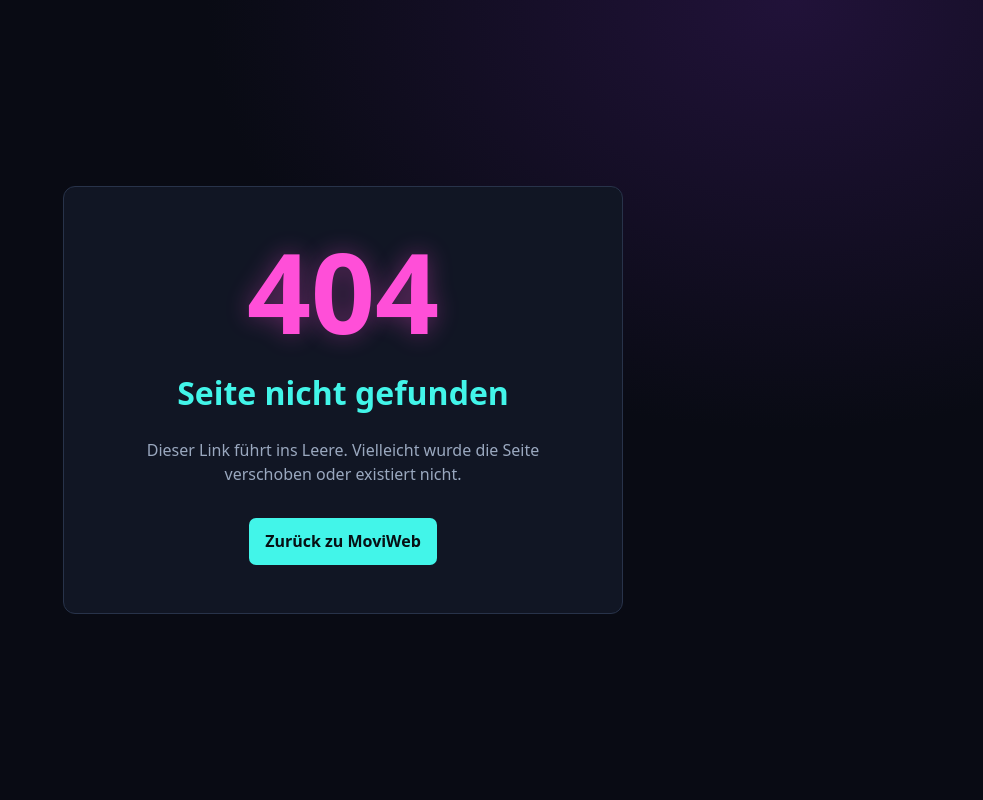
After one commit to pogozone/msit_MovieDatabase, a Flask app: template templates/404.html in a window 1280 px wide. The commit adds this page. Shown: the whole page, without its empty margins (297-1280 px from the left). Run offline with Flask 3, Linux system fonts and the light colour scheme; the template is opened without the code that fills it, so the values that code supplies are empty.

Commit message:
error handling

```diff
--- a/app.py
+++ b/app.py
@@ -1,10 +1,13 @@
-from flask import Flask, render_template, request, redirect, url_for
+import os
+
+from flask import Flask, abort, flash, render_template, request, redirect, url_for
 import requests
 from sqlalchemy import inspect, text
 from database import db
 from models import User, Movie
 
 app = Flask(__name__)
+app.config["SECRET_KEY"] = os.environ.get("SECRET_KEY", "dev-only-change-me")
 
 # Konfiguration der SQLite-Datenbank
 app.config["SQLALCHEMY_DATABASE_URI"] = "sqlite:///moviweb.db"
@@ -35,17 +38,19 @@ def index():
 @app.route("/add_user", methods=["POST"])
 def add_user():
     """Neuen Nutzer anlegen."""
-    name = request.form.get("name")
-    if name:
-        # Prüfen, ob der Nutzer schon existiert
-        statement = db.select(User).filter_by(name=name)
-        existing_user = db.session.execute(statement).scalar_one_or_none()
+    name = request.form.get("name", "").strip()
+    if not name:
+        flash("Bitte gib einen Namen ein.", "error")
+        return redirect(url_for("index"))
 
-        if not existing_user:
-            new_user = User(name=name)
-            db.session.add(new_user)
-            db.session.commit()
-
+    statement = db.select(User).filter_by(name=name)
+    existing_user = db.session.execute(statement).scalar_one_or_none()
+    if existing_user:
+        flash("Dieser Nutzername ist bereits vergeben.", "error")
+    else:
+        db.session.add(User(name=name))
+        db.session.commit()
+        flash(f"Nutzer „{name}“ wurde angelegt.", "success")
     return redirect(url_for("index"))
 
 
@@ -54,17 +59,23 @@ def user_movies(user_id):
     """Filmbibliothek des Nutzers anzeigen."""
     user = db.session.get(User, user_id)
     if not user:
-        return "Nutzer nicht gefunden", 404
-
-    return render_template("movies.html", user=user, movies=user.movies)
+        abort(404)
+    movies = user.movies
+    return render_template("movies.html", user=user, movies=movies)
 
 
 @app.route("/user/<int:user_id>/add", methods=["POST"])
 def add_movie(user_id):
     """Film über OMDb API suchen und speichern."""
-    movie_title = request.form.get("title")
+    movie_title = request.form.get("title", "").strip()
+    if not movie_title:
+        flash("Bitte gib einen Filmtitel ein.", "error")
+        return redirect(url_for("user_movies", user_id=user_id))
 
-    if movie_title:
+    if not db.session.get(User, user_id):
+        abort(404)
+
+    try:
         response = requests.get(
             "https://www.omdbapi.com/",
             params={"t": movie_title, "apikey": OMDB_API_KEY},
@@ -72,33 +83,31 @@ def add_movie(user_id):
         )
         response.raise_for_status()
         data = response.json()
+    except requests.RequestException:
+        flash("OMDb ist gerade nicht erreichbar. Bitte versuche es später erneut.", "error")
+        return redirect(url_for("user_movies", user_id=user_id))
 
-        if data.get("Response") == "True":
-            title = data.get("Title")
-            year = data.get("Year")
-            director = data.get("Director")
-            genre = data.get("Genre")
-            poster_url = data.get("Poster")
-            if poster_url == "N/A":
-                poster_url = None
+    if data.get("Response") != "True":
+        if data.get("Error") == "Movie not found!":
+            flash(f"Zu „{movie_title}“ wurde kein Film gefunden.", "error")
         else:
-            title = movie_title
-            year = "Unbekannt"
-            director = "Unbekannt"
-            genre = "Unbekannt"
-            poster_url = None
+            flash("OMDb konnte den Film nicht suchen. Bitte prüfe die API-Konfiguration.", "error")
+        return redirect(url_for("user_movies", user_id=user_id))
 
-        new_movie = Movie(
-            title=title,
-            year=year,
-            director=director,
-            genre=genre,
-            poster_url=poster_url,
-            user_id=user_id
-        )
-        db.session.add(new_movie)
-        db.session.commit()
-
+    poster_url = data.get("Poster")
+    if poster_url == "N/A":
+        poster_url = None
+    new_movie = Movie(
+        title=data.get("Title") or movie_title,
+        year=data.get("Year"),
+        director=data.get("Director"),
+        genre=data.get("Genre"),
+        poster_url=poster_url,
+        user_id=user_id
+    )
+    db.session.add(new_movie)
+    db.session.commit()
+    flash(f"„{new_movie.title}“ wurde hinzugefügt.", "success")
     return redirect(url_for("user_movies", user_id=user_id))
 
 
@@ -106,9 +115,11 @@ def add_movie(user_id):
 def delete_movie(movie_id, user_id):
     """Film löschen."""
     movie = db.session.get(Movie, movie_id)
-    if movie:
-        db.session.delete(movie)
-        db.session.commit()
+    if not movie or movie.user_id != user_id:
+        abort(404)
+    db.session.delete(movie)
+    db.session.commit()
+    flash("Film wurde gelöscht.", "success")
     return redirect(url_for("user_movies", user_id=user_id))
 
 
@@ -116,14 +127,25 @@ def delete_movie(movie_id, user_id):
 def update_movie(movie_id, user_id):
     """Filmdaten aktualisieren."""
     movie = db.session.get(Movie, movie_id)
-    if movie:
-        movie.title = request.form.get("title")
-        movie.year = request.form.get("year")
-        movie.director = request.form.get("director")
-        movie.genre = request.form.get("genre")
-        db.session.commit()
+    if not movie or movie.user_id != user_id:
+        abort(404)
+    movie.title = request.form.get("title")
+    movie.year = request.form.get("year")
+    movie.director = request.form.get("director")
+    movie.genre = request.form.get("genre")
+    db.session.commit()
+    flash("Filmdaten wurden gespeichert.", "success")
+    return redirect(url_for("user_movies", user_id=user_id))
 
-    return redirect(url_for("user_movies", user_id=user_id))
+
+@app.errorhandler(404)
+def page_not_found(error):
+    return render_template("404.html"), 404
+
+
+@app.errorhandler(500)
+def internal_server_error(error):
+    return render_template("500.html"), 500
 
 
 if __name__ == "__main__":
--- /dev/null
+++ b/templates/404.html
@@ -0,0 +1,31 @@
+<!DOCTYPE html>
+<html lang="de">
+<head>
+    <meta charset="UTF-8">
+    <meta name="viewport" content="width=device-width, initial-scale=1">
+    <title>404 – Seite nicht gefunden | MoviWeb</title>
+    <style>
+        :root { color-scheme: dark; --cyan: #42f5e9; --pink: #ff4fd8; --text: #edf2ff; --muted: #9aa8bf; }
+        * { box-sizing: border-box; }
+        body {
+            display: grid; min-height: 100vh; margin: 0; padding: 1.25rem;
+            place-items: center; background: radial-gradient(ellipse at 85% 0%, #211239 0, transparent 38%), #090b14;
+            color: var(--text); font: 16px/1.5 system-ui, sans-serif; text-align: center;
+        }
+        main { width: min(100%, 560px); padding: clamp(1.5rem, 6vw, 3rem); border: 1px solid #28334a; border-radius: 12px; background: #111624; }
+        .code { margin: 0; color: var(--pink); font-size: clamp(4rem, 18vw, 7rem); font-weight: 900; line-height: 1; text-shadow: 0 0 24px #ff4fd855; }
+        h1 { color: var(--cyan); }
+        p { color: var(--muted); }
+        a { display: inline-block; margin-top: 1rem; padding: .7rem 1rem; border-radius: 7px; background: var(--cyan); color: #071014; font-weight: 700; text-decoration: none; }
+        a:focus-visible { outline: 2px solid white; outline-offset: 3px; }
+    </style>
+</head>
+<body>
+    <main>
+        <p class="code">404</p>
+        <h1>Seite nicht gefunden</h1>
+        <p>Dieser Link führt ins Leere. Vielleicht wurde die Seite verschoben oder existiert nicht.</p>
+        <a href="/">Zurück zu MoviWeb</a>
+    </main>
+</body>
+</html>
```
Also changed, not shown: templates/500.html (added, +31 -0 lines), templates/index.html (+8 -0 lines), templates/movies.html (+8 -0 lines), instance/moviweb.db, 1 other file.
